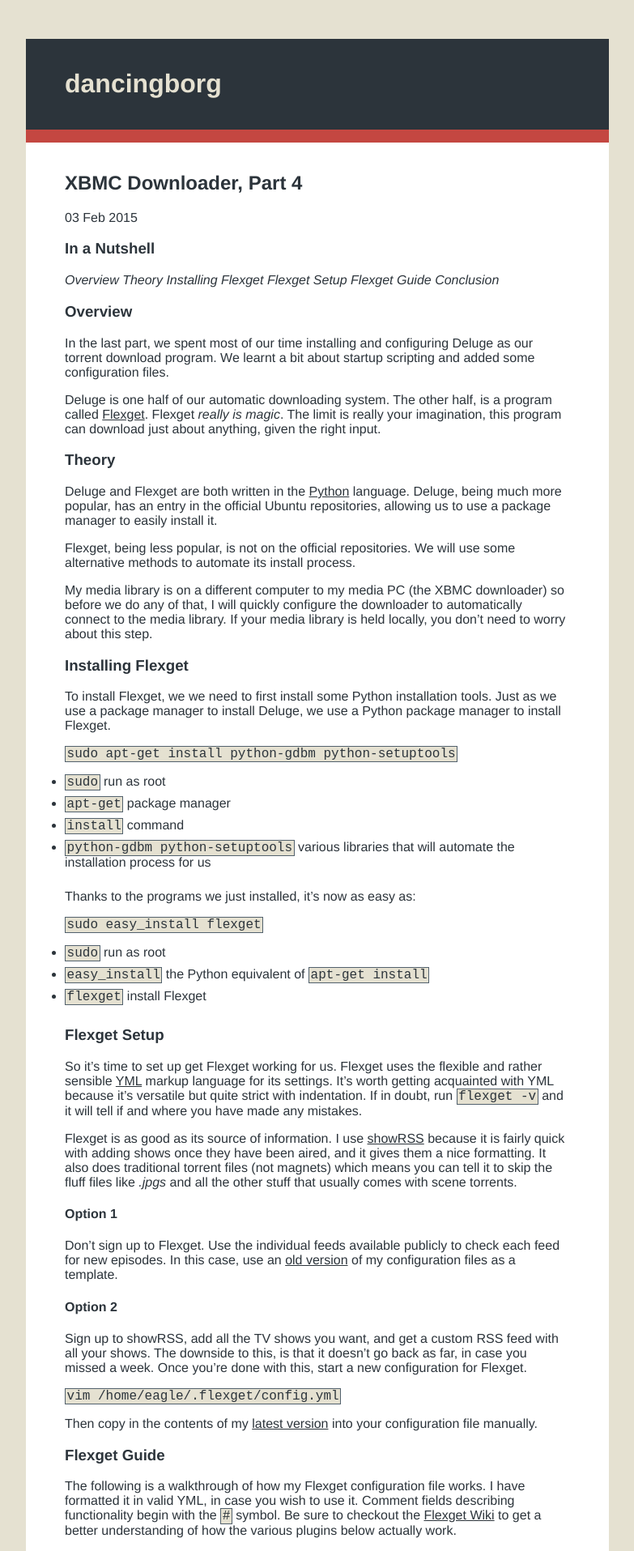
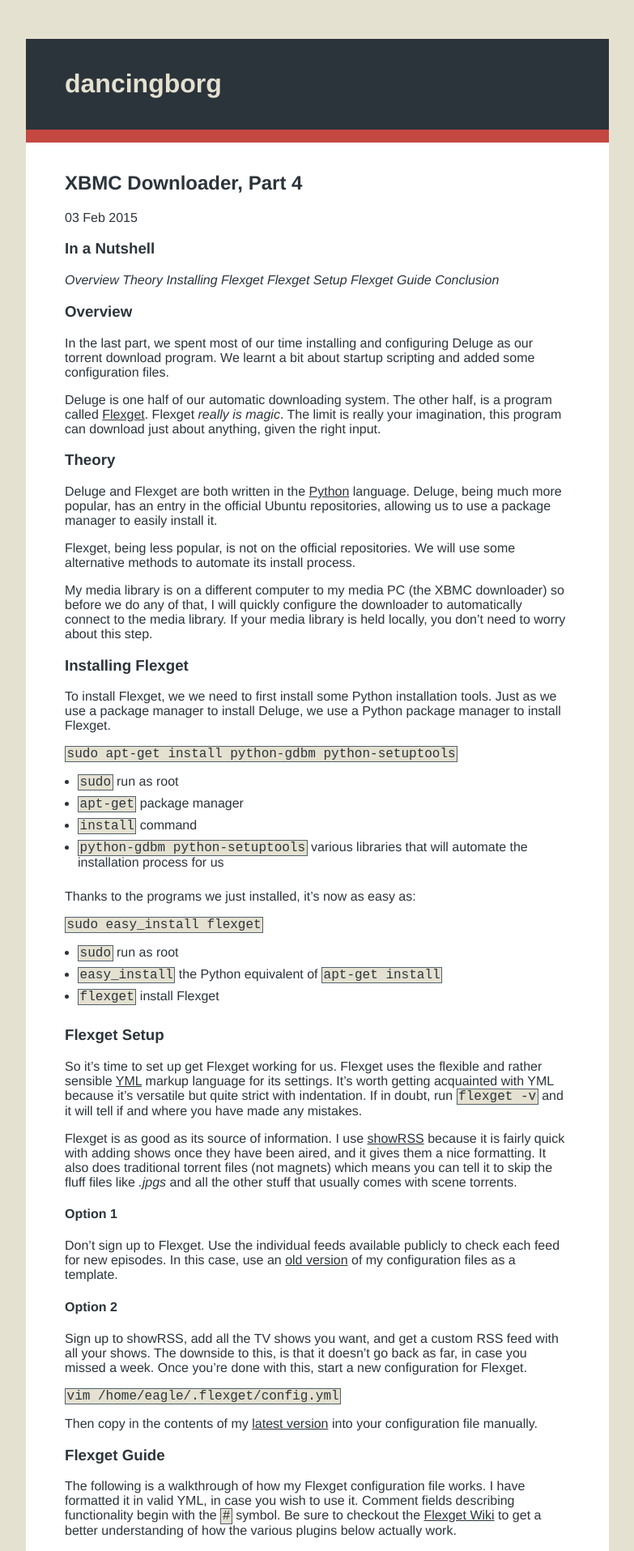
Before and after one commit to andre-abadi/andre-abadi.github.io, a Jekyll site: the page built from _posts/2015-02-03-xbmc-downloader-4.md, in a window 1280 px wide. Shown: the top 1915 px of the page at 81% size, without its empty margins (248-1031 px from the left). Built offline with Jekyll 4.4.1, drawn with Linux system fonts in a browser that asks for light colours; Markdown is read by kramdown in place of the engine named in the settings.

Commit message:
ul padding 1em

```diff
--- a/css/main.css
+++ b/css/main.css
@@ -78,7 +78,7 @@
 }
 
 ul {
-  padding-left: 0em;
+  padding-left: 1em;
 }
 
 li {
```
